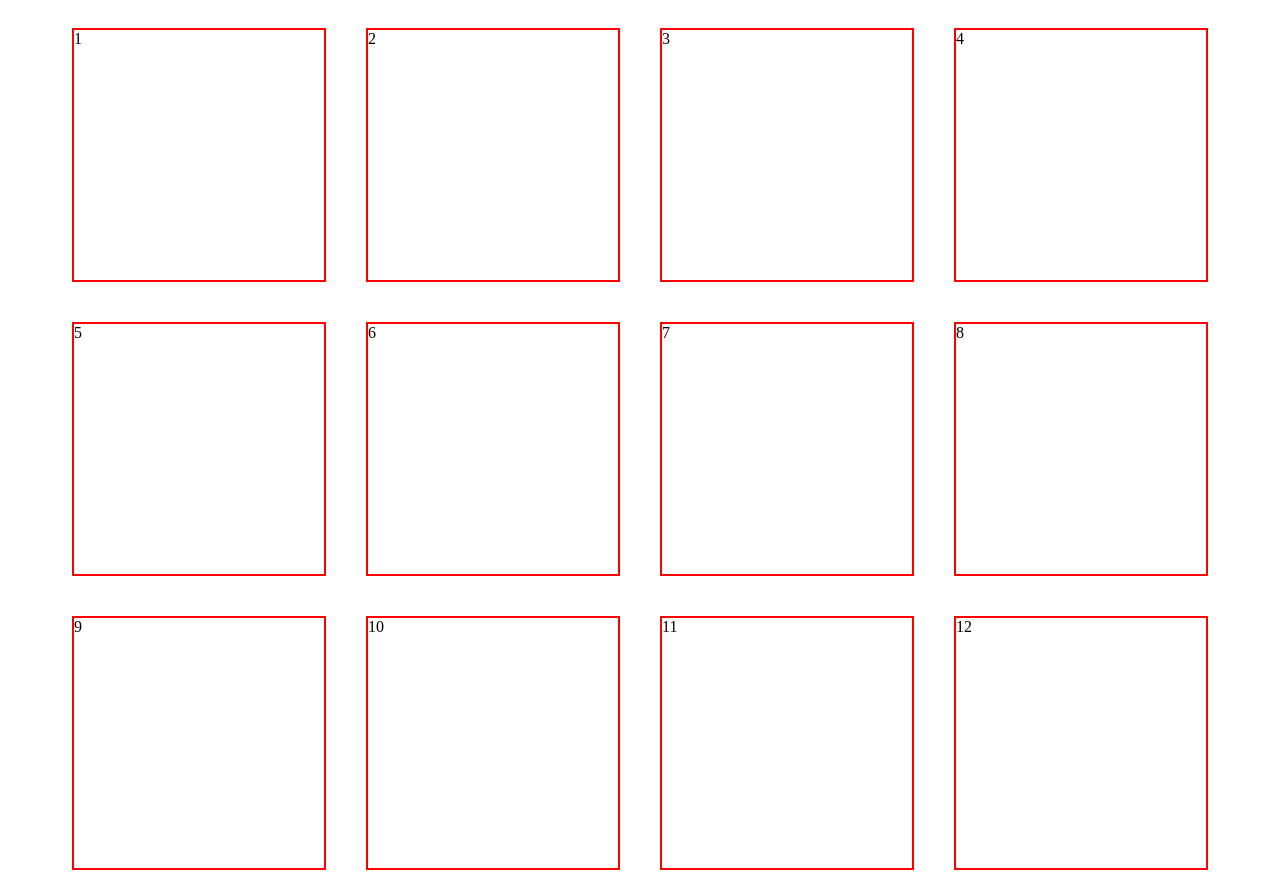
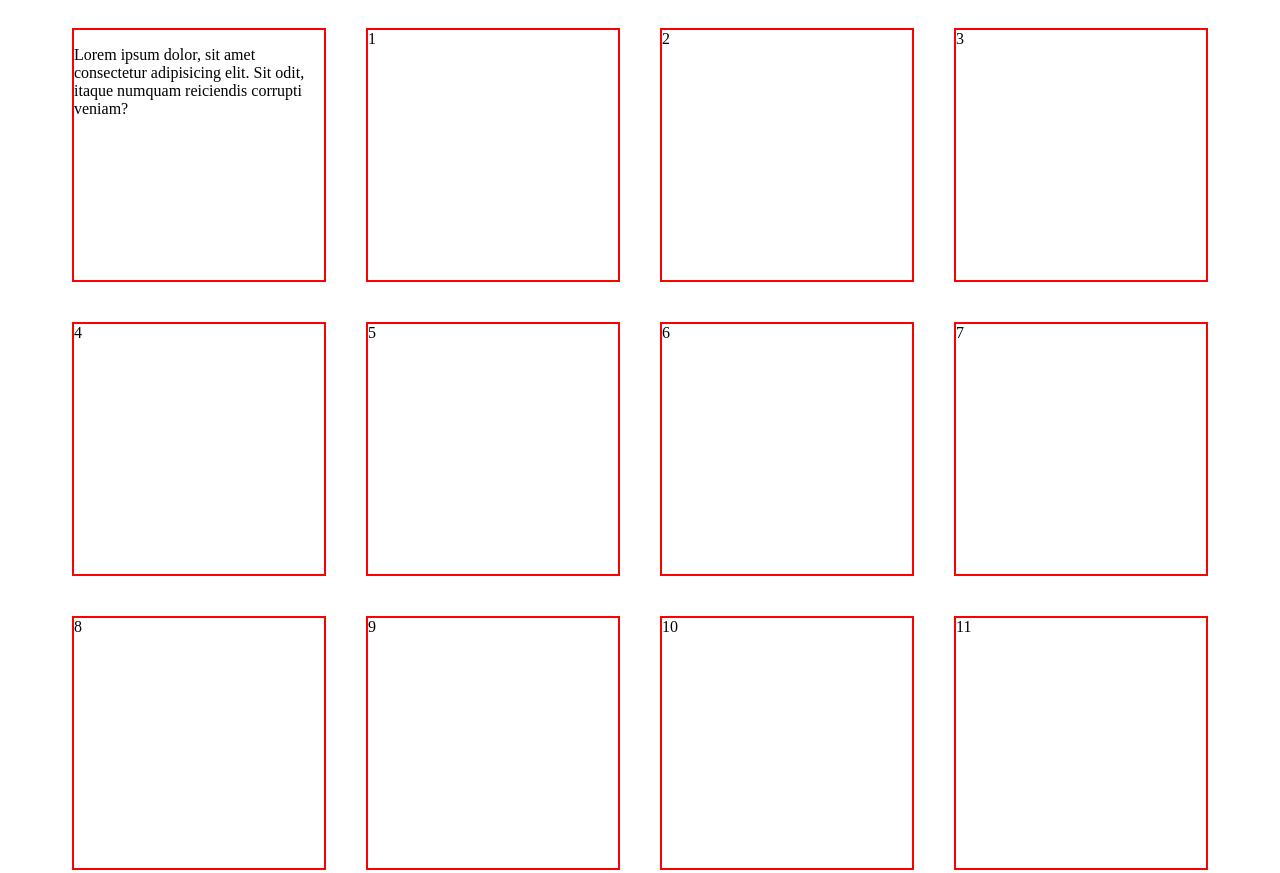
Before and after one commit to anub1s-w/test, a plain HTML site: page index.html in a window 1280 px wide. Shown: the top 873 px of the page. Drawn offline with Linux system fonts and the light colour scheme.

Commit message:
with '#' will be ignored, and an empty message aborts the commit.

```diff
--- a/index.html
+++ b/index.html
@@ -8,6 +8,8 @@
 </head>
 <body>
     <div class="block20">
+        <div><p>Lorem ipsum dolor, sit amet consectetur adipisicing elit. Sit odit, itaque numquam reiciendis corrupti veniam?
+        </p></div>
             <div>1</div>
             <div>2</div>
             <div>3</div>
```
